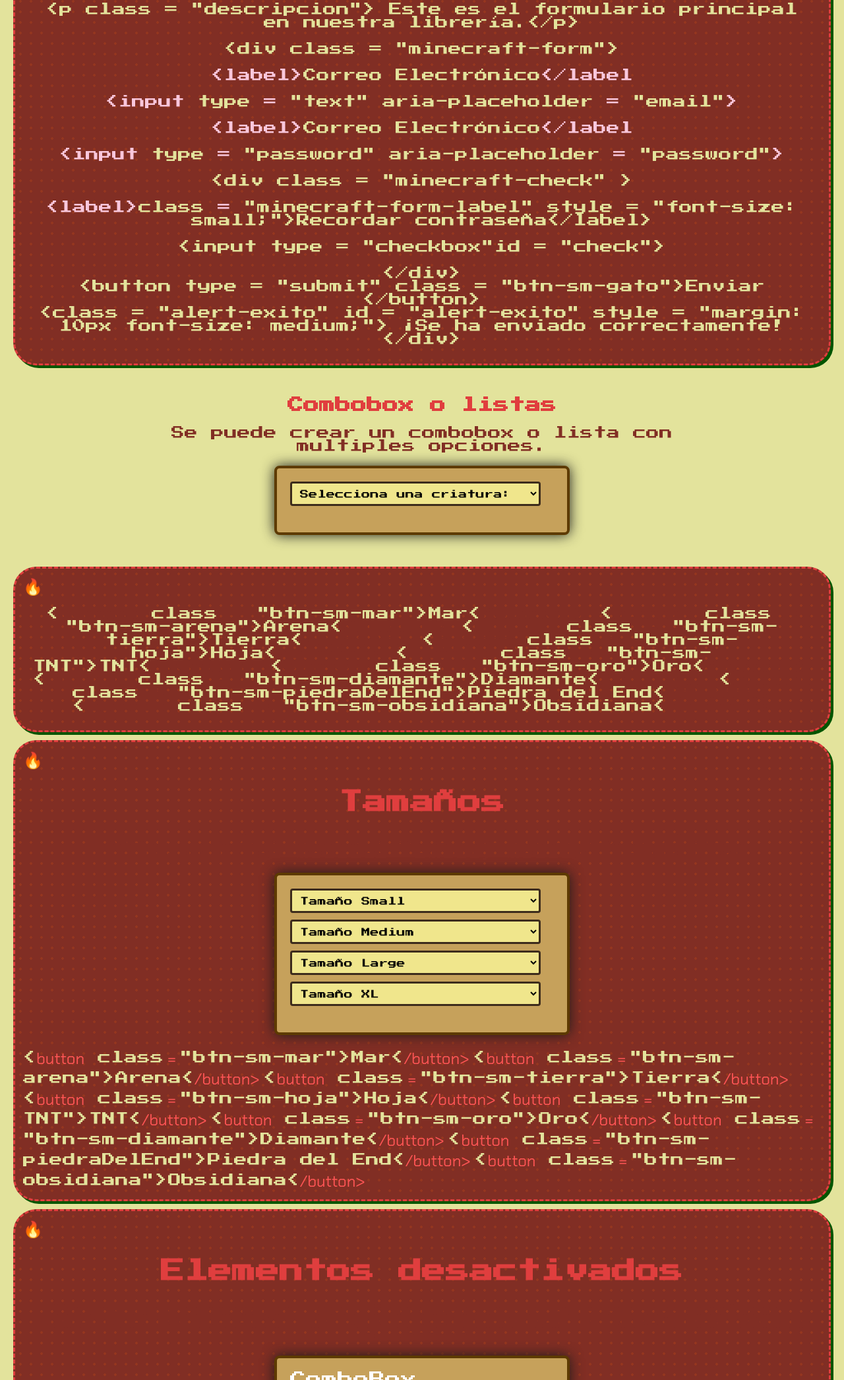
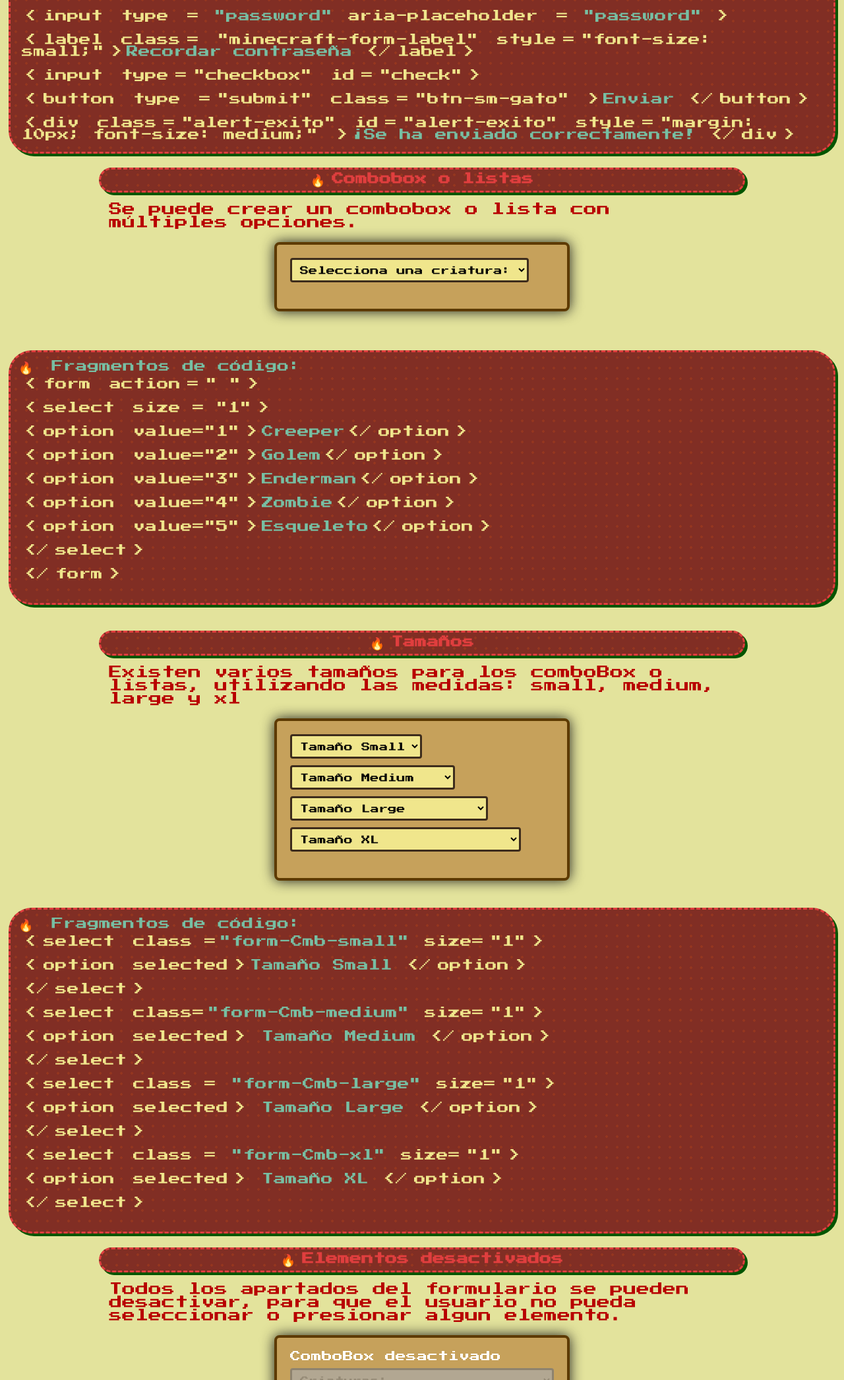
Before and after one commit to EmilyVelasquez2204/BlockStrap-Libreria, a plain HTML site: page enlaces/formularios.html in a window 1280 px wide. Shown: the part 708-2800 px from the top of the page at 66% size. Drawn offline with Linux system fonts and the light colour scheme.

Commit message:
formularios completo, cambios en botones y paleta

```diff
--- a/Sass/Clases_Utilitarias/_paleta.scss
+++ b/Sass/Clases_Utilitarias/_paleta.scss
@@ -27,7 +27,8 @@ $purpura-cristal: #A472D9;
 $rojo-explosivo: #E03E3E;
 $color-tierra: #c6a15b;
 $marron-oscuro:#3d2c1c;
-
+$terracota-clara: #D96B4C;
+$turquesa-grisaceo:#77BFA3;
 //Nether y end
 $rojo-oscuro: #812E24;
 $naranja-lava: #FF6A00;
--- a/Sass/Componentes/_botones.scss
+++ b/Sass/Componentes/_botones.scss
@@ -16,31 +16,40 @@ background-color: $beige-palido;
   // padding: 20px;
 
 
-  background-repeat: no-repeat;
-  background-size: cover;
-  background-attachment: fixed;
-  background-position: center;
+
+  //background-size: cover;
+  //background-attachment: fixed;
+  //background-position: center;
 
 
 }
+.botones h2{
+  font-family: 'Press Start 2P';
+  text-align: center;
+ color: $verde-hoja;
+}
 
-.otroColor{
-  color: $verde-brillante; //verde brillante y verde menta
+.botones span{
+  margin: 5px;
+  font-size: 18px;
+  font-family: 'Press Start 2P';
+  text-align: start;
+ color: $arena-clara;
 }
-.descripcion, span {
+.codigo{
+  margin: 5px;
+  font-size: 18px;
+  font-family: 'Press Start 2P';
+  text-align: start;
+ color: $arena-clara;
+}
+.descripcion {
   margin-bottom: 15px;
-  color: $beige-palido;
+  color: $verde-brillante;
   font-size: 20px;
   font-family: 'Press Start 2P';
  text-align: center;
 }
-h2{
-  font-family: 'Press Start 2P';
-  text-align: center;
-  color: $palido-fantasma;
-}
-
-
 
 
 @mixin boton-minecraft($nombre, $size, $color-claro, $color) {
--- a/Sass/Componentes/_formularios.scss
+++ b/Sass/Componentes/_formularios.scss
@@ -1,28 +1,38 @@
 @use '../Clases_Utilitarias/paleta' as *;
-@use '../Componentes/botones';
 
 
 
 $radio-pixel: 0.3vh;
 
-.otroColor{
-  color: $rosa-ajolote; //verde brillante y verde menta
+.form-sp span{
+  margin: 5px;
+  font-size: 18px;
+  font-family: 'Press Start 2P';
+  text-align: start;
+ color: $arena-clara;
 }
-span{
-color: $radio-pixel;
+.codigo{
+  margin: 5px;
+  font-size: 18px;
+  font-family: 'Press Start 2P';
+  text-align: start;
+ color: $turquesa-grisaceo;
 }
 .descripcion {
   margin: 15px;
-  color: $rojo-oscuro;
   font-size: 20px;
   font-family: 'Press Start 2P';
- text-align: center;
+  text-align: start;
+color: $rojo-intenso;
 }
 
-h2{
+.form-titulo{
   font-family: 'Press Start 2P';
   text-align: center;
+  font-size: 18px;
   color: $rojo-explosivo;
+  margin: 0;
+  padding: 5px;
 }
 
 
@@ -42,12 +52,27 @@ h2{
     margin-bottom: 10px;
     color:$color-texto;
   }
-  input[type="text"], input[type="password"], select {
+  input[type="text"], input[type="password"]{
     width: 95%;
     padding: 8px;
     border: 3px solid $marron-oscuro;
     border-radius: 4px;
     background-color: $amarillo-arena; // amarillo tipo arena
+    font-family: 'Press Start 2P', cursive;
+    margin-bottom: 10px;
+
+    &:disabled {
+      background-color: $gris-claro;
+      border-color: $gris-denso;
+
+    }
+  }
+
+  select {
+    padding: 8px;
+    border: 3px solid $marron-oscuro;
+    border-radius: 4px;
+    background-color: $amarillo-arena;
     font-family: 'Press Start 2P', cursive;
     margin-bottom: 10px;
 
@@ -63,16 +88,16 @@ h2{
   }
 
   button {
-    background-color: $verde-hoja;
+    background-color: $rojo-explosivo;
     color: $color-texto;
-    border: 3px solid $verde-oscuro;
+    border: 3px solid $rojo-intenso;
     padding: 10px 20px;
     cursor: pointer;
     font-family: 'Press Start 2P', cursive;
     transition: background-color 0.3s;
 
     &:hover {
-      background-color: $verde-menta;
+      background-color: $rosa-ajolote;
     }
 
     &:disabled {
@@ -81,3 +106,34 @@ h2{
     }
   }
 }
+
+.minecraft-radio {
+  display: flex;
+  flex-direction: column;
+
+
+
+  input[type="radio"] {
+    accent-color: $marron-madera;
+    transform: scale(1.2);
+  }
+
+}
+
+
+$sizes: (
+  small: 200px,
+  medium: 250px,
+  large: 300px,
+  xl: 350px
+);
+
+@mixin formSizeCmb($size, $nombre) {
+  .form-Cmb-#{$nombre} {
+    width: $size;
+  }
+}
+
+@each $nombre, $valor in $sizes {
+  @include formSizeCmb($valor, $nombre);
+}
--- a/enlaces/formularios.html
+++ b/enlaces/formularios.html
@@ -10,251 +10,322 @@
 
 
     <div class="container">
-  <form action="" >
 
-    <h2>Formularios</h2>
-    <p class="descripcion">Este es el formulario principal en nuestra librería.</p>
+        <h2 class="container-nether form-titulo">Formularios</h2>
+        <form action="">
 
-     <div class="minecraft-form">
-     <label class="">Correo Electrónico</label>
-     <input type="text" aria-placeholder="email">
-     <label>Ingresa tu contraseña aqui</label>
-     <input type="password"  aria-placeholder="password">
+          <p class="descripcion">Este es el formulario principal en nuestra librería.</p>
 
-     <!--CHECKBOX DE RECORDAR CONTRASEÑA-->
-     <div class="minecraft-check">
-      <label class="minecraft-form-label" style="font-size: small;">Recordar contraseña</label>
-        <input type="checkbox" id="check"><br>
-     </div>
-     <!--RADIO DE -->
-     <div class="minecraft-radio">
+          <div class="minecraft-form">
+            <label class="">Correo Electrónico</label>
+            <input type="text" aria-placeholder="email">
 
-     </div>
+            <label>Ingresa tu contraseña aqui</label>
+            <input type="password" aria-placeholder="password">
 
-     <!--BOTON DE ENVIAR FORMULARIO-->
-      <button type="submit" class="btn-sm-gato">Enviar</button>
-     <!--ALERTA DE EXITO-->
-      <div class="alert-exito" id="alert-exito" style="margin: 10px; font-size: medium;">
-        ¡Se ha enviado correctamente!
-     </div>
+            <!--CHECKBOX DE RECORDAR CONTRASEÑA-->
+            <div class="minecraft-check">
+              <label class="minecraft-form-label" style="font-size: small;">Recordar contraseña</label>
+              <input type="checkbox" id="check"><br>
+            </div>
 
+            <!--BOTON DE ENVIAR FORMULARIO-->
+            <button type="submit" class="btn-sm-axolote">Enviar</button>
 
-  </form>
+            <!--ALERTA DE EXITO-->
+            <div class="alert-nether" id="alert-nether" style="margin: 10px; font-size: medium;">
+              ¡Se ha enviado correctamente!
+            </div>
+          </div>
+        </form>
+      </div>
 
- </div>
- </div>
+ <!--DESCRIPCIÓN DEL CÓDIGO MOSTRADO EN PANTALLA-->
 
-  <!--DESCRIPCION DEL CÓDIGO MOSTRADO EN PANTALLA-->
-
-   <div class="container-nether">
-      <div class="descripcion">
-
-        <div>
-            <span><</span><span>form</span><span> action</span> <span> = </span><span> " " </span><span>></span>
-        </div><br>
-
-        <div>
-            <span><</span><span>h2</span><span>></span><span> Formularios </span><span><</span><span>/h2></span>
-        </div><br>
-
-        <div>
-            <span><</span><span>p</span><span> class </span><span> = </span><span>"descripcion"></span>
-            <span> Este es el formulario principal en nuestra librería.</span><span><</span><span>/p></span>
-        </div><br>
-
-        <div>
-        <span><</span><span>div </span><span>class </span><span> = </span><span>"minecraft-form"></span>
-        </div><br>
-
-       <div>
-       <span class="otroColor"><</span><span class="otroColor">label></span><span>Correo Electrónico<span class="otroColor"><</span><span class="otroColor">/label</span>
-       </div><br>
-
-       <div>
-        <span class="otroColor"><</span><span class="otroColor">input </span><span> type </span> <span class="otroColor"> =
-             </span><span>"text"</span><span> aria-placeholder<span class="otroColor"> = </span><span>"email"</span><span class="otroColor">></span>
-       </div><br>
-
-       <div>
-        <span class="otroColor"><</span><span class="otroColor">label></span></span><span>Correo Electrónico<span class="otroColor"><</span><span class="otroColor">/label</span>
+ <div class="container-nether codigo">
+    Fragmentos de código:
+    <div class="codigo">
+<div class="form-sp">
+      <div>
+        <span>&lt;</span><span>form</span><span> action</span> <span>=</span> <span>" "</span><span>&gt;</span>
       </div><br>
 
       <div>
-        <span class="otroColor"><</span><span class="otroColor">input </span><span> type </span> <span class="otroColor"> =
-             </span><span>"password"</span><span> aria-placeholder<span class="otroColor"> = </span><span>"password"</span><span class="otroColor">></span>
-       </div><br>
-
-       <div>
-        <span><</span><span>div </span> <span>class</span> <span> = </span><span>"minecraft-check" </span><span>></span>
-     </div><br>
-
-     <div>
-        <span class="otroColor"><</span><span class="otroColor">label></span><span>class<span class="otroColor"> = </span><span>"minecraft-form-label"</span>
-        <span>style</span><span> = </span><span>"font-size: small;"></span><span>Recordar contraseña</span><span><</span><span>/label></span>
+        <span>&lt;</span><span>label</span><span>&gt;</span>
+        Correo Electrónico
+        <span>&lt;/</span><span>label</span><span>&gt;</span>
       </div><br>
 
       <div>
-      <span><</span><span>input</span><span> type</span><span> = </span><span>"checkbox"</span><span >id</span><span> = </span><span>"check"</span><span>></span>
+        <span>&lt;</span><span>input</span>
+        <span> type</span> <span>=</span> "text"
+        <span> aria-placeholder</span> <span>=</span> "email"
+        <span>&gt;</span>
       </div><br>
 
       <div>
-        <span><</span><span>/div></span>
+        <span>&lt;</span><span>label</span><span>&gt;</span>
+        Ingresa tu contraseña aquí
+        <span>&lt;/</span><span>label</span><span>&gt;</span>
+      </div><br>
+
+      <div>
+        <span>&lt;</span><span>input</span>
+        <span> type</span> <span>=</span> "password"
+        <span> aria-placeholder</span> <span>=</span> "password"
+        <span>&gt;</span>
+      </div><br>
+
+      <div>
+        <span>&lt;</span><span>label</span>
+        <span> class</span><span>=</span> <span> "minecraft-form-label"</span>
+        <span> style</span><span>=</span><span>"font-size: small;"</span><span>&gt;</span>Recordar contraseña
+        <span>&lt;/</span><span>label</span><span>&gt;</span>
+      </div><br>
+
+      <div>
+        <span>&lt;</span><span>input</span>
+        <span> type</span><span>=</span><span>"checkbox"</span>
+        <span> id</span><span>=</span><span>"check"</span><span>&gt;</span>
+      </div><br>
+
+      <div>
+        <span>&lt;</span><span>button</span>
+        <span> type </span><span>=</span><span>"submit"</span>
+        <span> class</span><span>=</span><span>"btn-sm-gato"</span>
+        <span>&gt;</span>Enviar
+        <span>&lt;/</span><span>button</span><span>&gt;</span>
+      </div><br>
+
+      <div>
+        <span>&lt;</span><span>div</span>
+        <span> class</span><span>=</span><span>"alert-exito"</span>
+        <span> id</span><span>=</span><span>"alert-exito"</span>
+        <span> style</span><span>=</span><span>"margin: 10px; font-size: medium;"</span>
+        <span>&gt;</span>¡Se ha enviado correctamente!
+        <span>&lt;/</span><span>div</span><span>&gt;</span>
       </div>
 
-      <div>
-        <span><</span><span>button </span><span>type </span><span> = </span><span>"submit"</span><span> class </span><span> = </span>
-        <span>"btn-sm-gato"</span><span>></span><span>Enviar </span><span><</span><span>/button</span><span>></span>
-      </div>
-      <div>
-      <span><</span><span>class</span><span> = </span><span>"alert-exito" </span><span>id</span>
-      <span> = </span><span>"alert-exito" </span><span>style</span><span> = </span><span>"margin: 10px font-size: medium;"</span><span>></span>
-      <span> ¡Se ha enviado correctamente!</span><span><</span><span>/div</span><span>></span>
-     </div>
-     </div>
-
-   </div>
+    </div>
+  </div>
+  </div>
 
 
 
-    <!-- FORM DE COMBOBOX O LISTAS-->
-  <div class="container">
-  <form action="">
+   <!-- FORMULARIO DE COMBOBOX O LISTAS -->
+<div class="container">
+    <form action="">
 
-   <h2>Combobox o listas</h2>
-   <p class="descripcion">Se puede crear un combobox o lista con multiples opciones.</p>
+      <h2 class="container-nether form-titulo">Combobox o listas</h2>
+      <p class="descripcion">Se puede crear un combobox o lista con múltiples opciones.</p>
 
-    <div class="minecraft-form">
-        <div class="">
-            <select name="" id="" class="" size="1">
-             <option selected>Selecciona una criatura:</option>
-                <option value="1">Creeper</option>
-                <option value="2">Golem</option>
-                <option value="3">Enderman</option>
+      <div class="minecraft-form">
+        <div>
+          <select  size="1">
+            <option selected>Selecciona una criatura:</option>
+            <option value="1">Creeper</option>
+            <option value="2">Golem</option>
+            <option value="3">Enderman</option>
+            <option value="4">Zombie</option>
+            <option value="5">Esqueleto</option>
+            <option value="6">Araña</option>
+            <option value="7">Bruja</option>
+            <option value="8">Slime</option>
+            <option value="9">Aldeano</option>
+            <option value="10">Blaze</option>
+          </select>
+        </div>
+      </div>
 
-            </select>
-        </div>
-    </div>
- </form>
-</div>
+    </form>
+  </div><br>
+
 
 <!--CODIGO A MOSTRAR EN LA PAGINA-->
-<div class="container-nether">
-<div class="descripcion">
+<div class="container-nether codigo" >
+    Fragmentos de código:
+<div class="codigo">
+  <div class="form-sp">
+    <div>
+        <span>&lt;</span><span>form</span><span> action</span><span>=</span><span>" "</span><span>&gt;</span>
+      </div><br>
 
-    <span><</span>button<span> class</span> = <span>"btn-sm-mar"</span><span>>Mar<</span>/button>
+      <div>
+        <span>&lt;</span><span>select</span><span> size = "1"</span><span>&gt;</span>
+      </div><br>
 
-    <span><</span>button<span> class</span> = <span>"btn-sm-arena"</span><span>>Arena<</span>/button>
+      <div>
+        <span>&lt;</span><span>option</span><span> value="1"</span><span>&gt;</span>Creeper<span>&lt;/</span><span>option</span><span>&gt;</span>
+      </div><br>
 
-    <span><</span>button<span> class</span> = <span>"btn-sm-tierra"</span><span>>Tierra<</span>/button>
+      <div>
+        <span>&lt;</span><span>option</span><span> value="2"</span><span>&gt;</span>Golem<span>&lt;/</span><span>option</span><span>&gt;</span>
+      </div><br>
 
-    <span><</span>button<span> class</span> = <span>"btn-sm-hoja"</span><span>>Hoja<</span>/button>
+      <div>
+        <span>&lt;</span><span>option</span><span> value="3"</span><span>&gt;</span>Enderman<span>&lt;/</span><span>option</span><span>&gt;</span>
+      </div><br>
 
-    <span><</span>button<span> class</span> = <span>"btn-sm-TNT"</span><span>>TNT<</span>/button>
+      <div>
+        <span>&lt;</span><span>option</span><span> value="4"</span><span>&gt;</span>Zombie<span>&lt;/</span><span>option</span><span>&gt;</span>
+      </div><br>
 
-    <span><</span>button<span> class</span> = <span>"btn-sm-oro"</span><span>>Oro<</span>/button>
+      <div>
+        <span>&lt;</span><span>option</span><span> value="5"</span><span>&gt;</span>Esqueleto<span>&lt;/</span><span>option</span><span>&gt;</span>
+      </div><br>
 
-    <span><</span>button<span> class</span> = <span>"btn-sm-diamante"</span><span>>Diamante<</span>/button>
+      <div>
+        <span>&lt;/</span><span>select</span><span>&gt;</span>
+      </div><br>
 
-    <span><</span>button<span> class</span> = <span>"btn-sm-piedraDelEnd"</span><span>>Piedra del End<</span>/button>
-
-    <span><</span>button<span> class</span> = <span>"btn-sm-obsidiana"</span><span>>Obsidiana<</span>/button>
+      <div>
+        <span>&lt;/</span><span>form</span><span>&gt;</span>
+      </div><br>
+    </div>
 
 </div>
-</div>
+</div><br>
 
 
 <!--TAMAÑOS DE LOS ELEMENTOS COMBOBOX-->
-<form action="">
-<div class="container-nether">
-    <h2>Tamaños</h2>
+
+<form action="" >
+<div class="container">
+    <h2 class="container-nether form-titulo">Tamaños</h2>
     <p class="descripcion">Existen varios tamaños para los comboBox o listas, utilizando las medidas: small, medium, large y xl</p>
     <div class="minecraft-form">
 
-        <div class="" style="display: flex; flex-direction: column;">
-            <select name="" id="" class="" size="1">
-                <option selected>Tamaño Small</option>
+        <div style="display: flex; flex-direction: column;">
+            <select class="form-Cmb-small" size="1">
+                <option selected >Tamaño Small</option>
             </select>
-            <select name="" id="" class="" size="1">
+            <select class="form-Cmb-medium" size="1">
                 <option selected>Tamaño Medium</option>
             </select>
-            <select name="" id="" class="" size="1">
+            <select class="form-Cmb-large" size="1">
                 <option selected>Tamaño Large</option>
             </select>
-            <select name="" id="" class="" size="1">
+            <select class="form-Cmb-xl" size="1">
                 <option selected>Tamaño XL</option>
             </select>
         </div>
     </div>
+</div>
 </form>
 
-<div class="">
+<!--DESCRIPCION DEL CÓDIGO A MOSTRAR SOBRE EL TAMAÑO DE LOS COMBOBOX-->
+<div class="container-nether codigo"> Fragmentos de código:
 
-    <span><</span>button<span> class</span> = <span>"btn-sm-mar"</span><span>>Mar<</span>/button>
+    <div class="codigo">
+      <div class="form-sp">
+        <div>
+            <span>&lt;</span><span>select</span> <span>class =</span>"form-Cmb-small" <span>size=</span><span>"1"</span><span>&gt;</span>
+          </div><br>
+          <div>
+            <span>&lt;</span><span>option</span> <span>selected</span><span>&gt;</span>Tamaño Small <span>&lt;/</span><span>option</span><span>&gt;</span>
+          </div><br>
+          <div>
+            <span>&lt;/</span><span>select</span><span>&gt;</span>
+          </div><br>
 
-    <span><</span>button<span> class</span> = <span>"btn-sm-arena"</span><span>>Arena<</span>/button>
+          <div>
+            <span>&lt;</span><span>select</span> <span>class=</span>"form-Cmb-medium" <span>size=</span><span>"1"</span><span>&gt;</span>
+          </div><br>
+          <div>
+            <span>&lt;</span><span>option</span> <span>selected</span><span>&gt;</span> Tamaño Medium <span>&lt;/</span><span>option</span><span>&gt;</span>
+          </div><br>
+          <div>
+            <span>&lt;/</span><span>select</span><span>&gt;</span>
+          </div><br>
 
-    <span><</span>button<span> class</span> = <span>"btn-sm-tierra"</span><span>>Tierra<</span>/button>
+          <div>
+            <span>&lt;</span><span>select</span> <span>class =</span> "form-Cmb-large" <span>size=</span><span>"1"</span><span>&gt;</span>
+          </div><br>
+          <div>
+            <span>&lt;</span><span>option</span> <span>selected</span><span>&gt;</span> Tamaño Large <span>&lt;/</span><span>option</span><span>&gt;</span>
+          </div><br>
+          <div>
+            <span>&lt;/</span><span>select</span><span>&gt;</span>
+          </div><br>
 
-    <span><</span>button<span> class</span> = <span>"btn-sm-hoja"</span><span>>Hoja<</span>/button>
+          <div>
+            <span>&lt;</span><span>select</span> <span>class =</span> "form-Cmb-xl" <span>size=</span><span>"1"</span><span>&gt;</span>
+          </div><br>
 
-    <span><</span>button<span> class</span> = <span>"btn-sm-TNT"</span><span>>TNT<</span>/button>
+          <div>
+            <span>&lt;</span><span>option</span> <span>selected</span><span>&gt;</span> Tamaño XL <span>&lt;/</span><span>option</span><span>&gt;</span>
+          </div><br>
+          <div>
+            <span>&lt;/</span><span>select</span><span>&gt;</span>
+          </div><br>
 
-    <span><</span>button<span> class</span> = <span>"btn-sm-oro"</span><span>>Oro<</span>/button>
-
-    <span><</span>button<span> class</span> = <span>"btn-sm-diamante"</span><span>>Diamante<</span>/button>
-
-    <span><</span>button<span> class</span> = <span>"btn-sm-piedraDelEnd"</span><span>>Piedra del End<</span>/button>
-
-    <span><</span>button<span> class</span> = <span>"btn-sm-obsidiana"</span><span>>Obsidiana<</span>/button>
-
+    </div>
 </div>
 </div>
+<div class="container">
 
 
 <form action="">
-<div class="container-nether">
-    <h2>Elementos desactivados</h2>
+
+    <h2 class="container-nether form-titulo">Elementos desactivados</h2>
     <p class="descripcion">Todos los apartados del formulario se pueden desactivar, para que el usuario no pueda seleccionar o presionar algun elemento.</p>
     <div class="minecraft-form">
 
-        <div class="" style="display: flex; flex-direction: column;">
-            <label class="">ComboBox desactivado</label>
-            <select  disabled name="" id="" class="" size="1">
+        <div style="display: flex; flex-direction: column;">
+            <label>ComboBox desactivado</label>
+            <select  disabled  size="1">
                 <option selected>Criaturas:</option>
                 <option value="1">Creeper</option>
                 <option value="2">Golem</option>
                 <option value="3">Enderman</option>
             </select>
-            <label class="">Boton desactivado</label>
-            <button disabled="disabled" class="" >Desactive </button>
-            <label class="" >TextBox Desactivados</label>
-            <input disabled type="text" class="" aria-placeholder="email" >
+            <label>Boton desactivado</label>
+            <button disabled> Desactive </button><br>
+            <label>TextBox Desactivados</label>
+            <input disabled type="text" aria-placeholder="email" >
         </div>
     </div>
 </form>
+</div>
+<div class="container-nether codigo">
+    Fragmentos de código:
+    <div class="codigo">
+      <div class="form-sp">
+      <div>
+        <span>&lt;</span><span>label</span><span>&gt;</span> ComboBox desactivado <span>&lt;/</span><span>label</span><span>&gt;</span>
+      </div><br>
 
-<div class="">
+      <div>
+        <span>&lt;</span><span>select</span> <span>disabled </span><span>size</span><span>=</span><span>"1"</span><span>&gt;</span>
+      </div><br>
 
-    <span><</span>button<span> class</span> = <span>"btn-sm-mar"</span><span>>Mar<</span>/button>
+      <div>
+        <span>&lt;</span><span>option</span> <span>selected</span><span>&gt;</span> Criaturas:<span>&lt;/</span><span>option</span><span>&gt;</span>
+      </div><br>
 
-    <span><</span>button<span> class</span> = <span>"btn-sm-arena"</span><span>>Arena<</span>/button>
+      <div>
+        <span>&lt;</span><span>/select</span><span>&gt;</span>
+      </div><br>
 
-    <span><</span>button<span> class</span> = <span>"btn-sm-tierra"</span><span>>Tierra<</span>/button>
+      <div>
+        <span>&lt;</span><span>label</span><span>&gt;</span> Botón desactivado <span>&lt;/</span><span>label</span><span>&gt;</span>
+      </div><br>
 
-    <span><</span>button<span> class</span> = <span>"btn-sm-hoja"</span><span>>Hoja<</span>/button>
+      <div>
+        <span>&lt;</span><span>button</span> <span>disabled</span><span>&gt;</span>Desactive<span>&lt;/</span><span>button</span><span>&gt;</span>
+      </div><br>
 
-    <span><</span>button<span> class</span> = <span>"btn-sm-TNT"</span><span>>TNT<</span>/button>
+      <div>
+        <span>&lt;</span><span>label</span><span>&gt;</span> TextBox Desactivados <span>&lt;/</span><span>label</span><span>&gt;</span>
+      </div><br>
 
-    <span><</span>button<span> class</span> = <span>"btn-sm-oro"</span><span>>Oro<</span>/button>
-
-    <span><</span>button<span> class</span> = <span>"btn-sm-diamante"</span><span>>Diamante<</span>/button>
-
-    <span><</span>button<span> class</span> = <span>"btn-sm-piedraDelEnd"</span><span>>Piedra del End<</span>/button>
-
-    <span><</span>button<span> class</span> = <span>"btn-sm-obsidiana"</span><span>>Obsidiana<</span>/button>
-
-</div>
-</div>
+      <div>
+        <span>&lt;</span><span>input</span> <span>disabled</span> <span>type</span><span>=</span><span>"text"</span>
+        <span> aria-placeholder</span><span>=</span><span>"email"</span><span>&gt;</span>
+      </div><br>
+      </div>
+    </div>
+  </div>
 
 </body>
 </html>
```
Also changed, not shown: enlaces/botones.html (+50 -36 lines), css/main.css, 1 other file.
